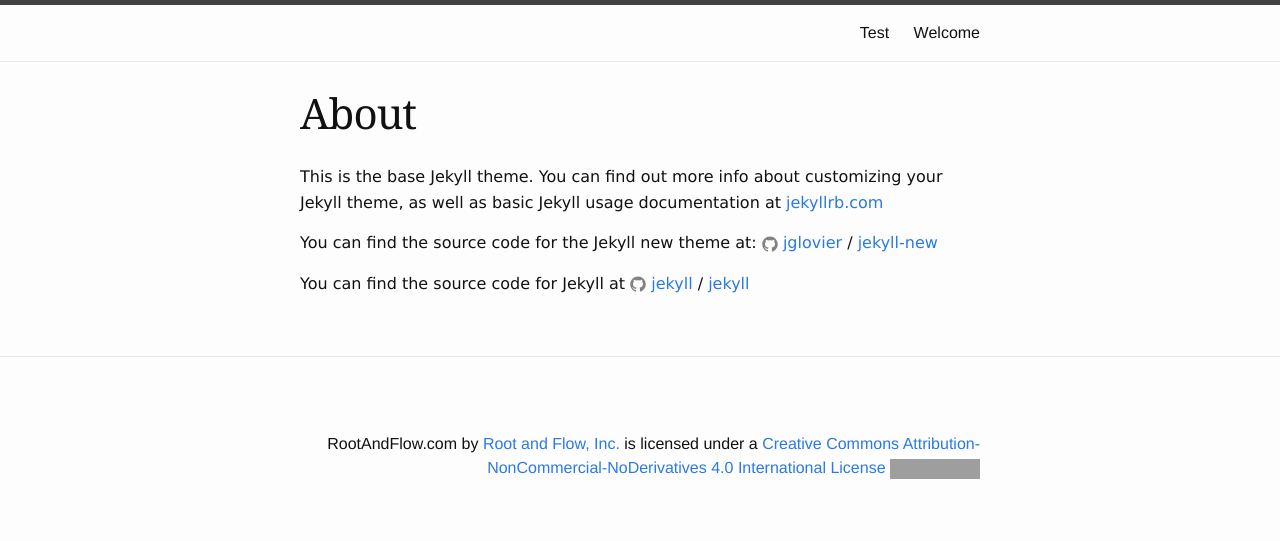
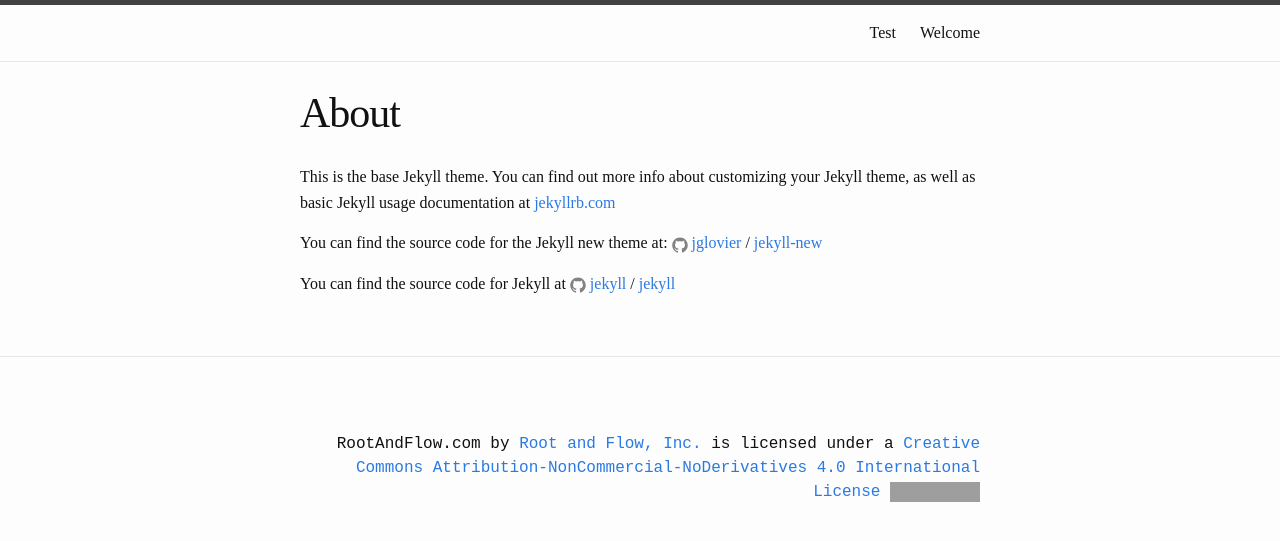
Before and after one commit to rootandflow/www.rootandflow.com, a Jekyll site: the page built from about.md, in a window 1280 px wide. Shown: the top 541 px of the page. Built offline with Jekyll 4.4.1, drawn with Linux system fonts in a browser that asks for light colours; nearby versions of some CDN libraries; grey boxes are pictures that could not be loaded.

Commit message:
font selection

```diff
--- a/_includes/head.html
+++ b/_includes/head.html
@@ -38,6 +38,7 @@
                   | prepend: site.baseurl }}'>\x3C/script>");
     }
     </script>
+  <! -- TypeKit WebFontLoader -->
   <script type="text/javascript" src="https://cdnjs.cloudflare.com/ajax/libs/webfont/1.6.24/webfontloader.js"></script>
     <script>
     try {
--- a/_sass/_custom.scss
+++ b/_sass/_custom.scss
@@ -2,8 +2,15 @@
  * Custom add on styles
  */
 
+/* FONTS */
+$cinzel-font-family: 'Cinzel Decorative', cursive;
+$cour-font-family: 'Courgette', cursive;
+$merri-font-family: 'Merriweather', serif;
+$mono-font-family: 'Roboto Mono', monospace;
+$slabo-font-family: 'Slabo 13px', serif;
+
+/* Old Fonts
 $head-font-family: "Ovo", "Georgia", serif;
-
 $text-font-family: "Muli", "Verdana", sans-serif;
 
 h1, h2, h3, h4, h5, h6 {
@@ -13,3 +20,32 @@
 p {
   font-family: $text-font-family;
 }
+*/
+
+/* Font assignments */
+.cinzel, .footer-heading, .site-title {
+  font-family: $cinzel-font-family;
+}
+
+.cour, .post-title, .page-link, h1 {
+  font-family: $cour-font-family;
+}
+
+.merri, p, body {
+  font-family: $merri-font-family;
+}
+
+.mono, .copyright-notice {
+  font-family: $mono-font-family;
+}
+
+.slabo, h2, h3, h4, h5, h6, ul {
+  font-family: $slabo-font-family;
+}
+
+.font-light {
+  font-weight: 300;
+}
+.font-heavy {
+  font-weight: 700;
+}
```
Also changed, not shown: other parts of _includes/head.html (+1 -1 lines).
